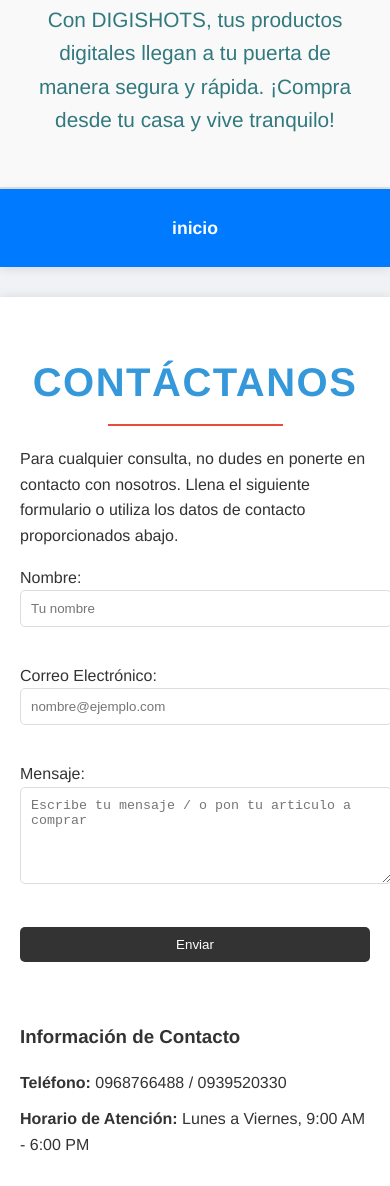
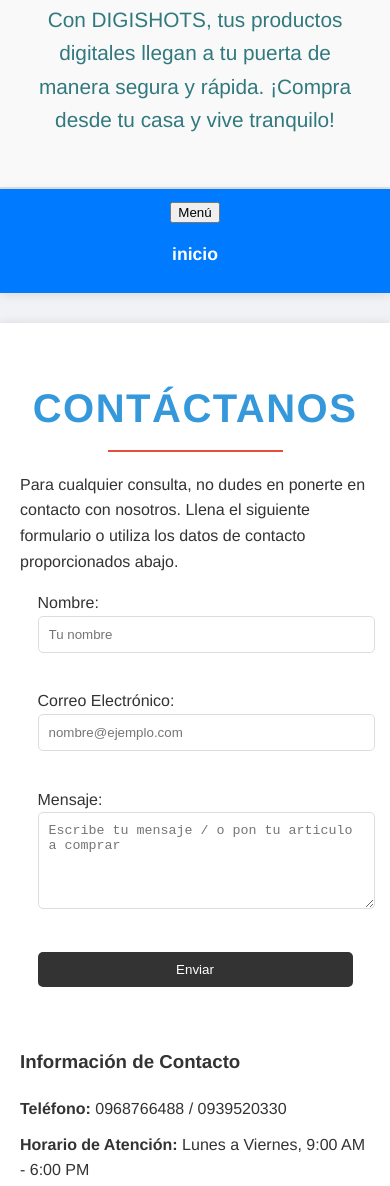
Before and after one commit to RGV2105/RGV2105.github.io, a plain HTML site: page contacto.html in a window 390 px wide. Shown: the part 287-1473 px from the top of the page. Drawn offline with Linux system fonts and the light colour scheme.

Commit message:
n
nueva modificaciones

```diff
--- a/empre.js
+++ b/empre.js
@@ -12,7 +12,7 @@ document.addEventListener('DOMContentLoaded', function () {
         if (name && email && message) {
             // Codificamos el mensaje para WhatsApp
             const whatsappMessage = `Hola, soy ${name}. Mi correo es ${email}. Mi mensaje es: ${message}`;
-            const whatsappURL = `https://wa.me/593968766488?text=${encodeURIComponent(whatsappMessage)}`;
+            const whatsappURL = `https://wa.me/593939520330?text=${encodeURIComponent(whatsappMessage)}`;
 
             // Redirige a la URL de WhatsApp
             window.open(whatsappURL, '_blank');
@@ -23,3 +23,53 @@ document.addEventListener('DOMContentLoaded', function () {
         }
     });
 });
+
+document.addEventListener('DOMContentLoaded', function () {
+    // Ajusta la altura del header en dispositivos móviles para evitar que sea muy alto.
+    function adjustHeader() {
+        const header = document.querySelector('.header-container');
+        if (window.innerWidth <= 768) {
+            header.style.height = 'auto';
+        } else {
+            header.style.height = '200px'; // Ajusta según tus preferencias para pantallas más grandes.
+        }
+    }
+
+    // Hace que el menú de navegación sea colapsable en pantallas pequeñas.
+    function setupResponsiveNav() {
+        const navMenu = document.querySelector('.nav-menu');
+        const toggleButton = document.createElement('button');
+        toggleButton.innerText = 'Menú';
+        toggleButton.classList.add('nav-toggle');
+
+        toggleButton.addEventListener('click', function () {
+            navMenu.classList.toggle('visible');
+        });
+
+        // Solo agregar el botón de toggle si estamos en móvil
+        if (window.innerWidth <= 768) {
+            navMenu.parentElement.insertBefore(toggleButton, navMenu);
+        }
+    }
+
+    // Ajusta el diseño de los elementos de contacto.
+    function adjustContactForm() {
+        const form = document.getElementById('contactForm');
+        if (window.innerWidth <= 768) {
+            form.style.width = '90%';
+            form.style.margin = '0 auto';
+        } else {
+            form.style.width = '50%';
+        }
+    }
+
+    // Ejecuta las funciones de ajuste en el cargado y cuando se cambia el tamaño de la ventana.
+    adjustHeader();
+    setupResponsiveNav();
+    adjustContactForm();
+
+    window.addEventListener('resize', function () {
+        adjustHeader();
+        adjustContactForm();
+    });
+});
```
Also changed, not shown: index.html (+2 -1 lines), contacto.html (line endings or trailing spaces).
